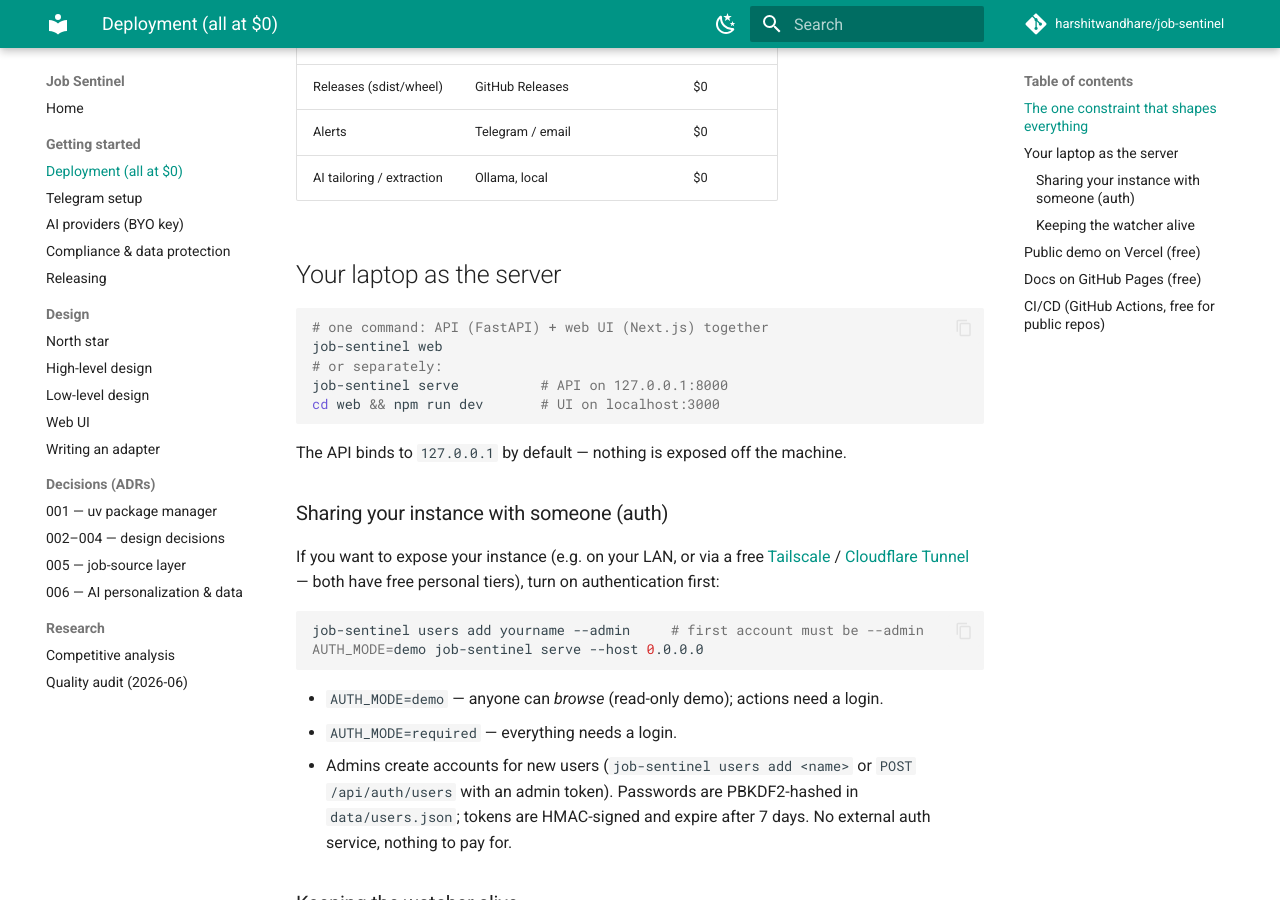
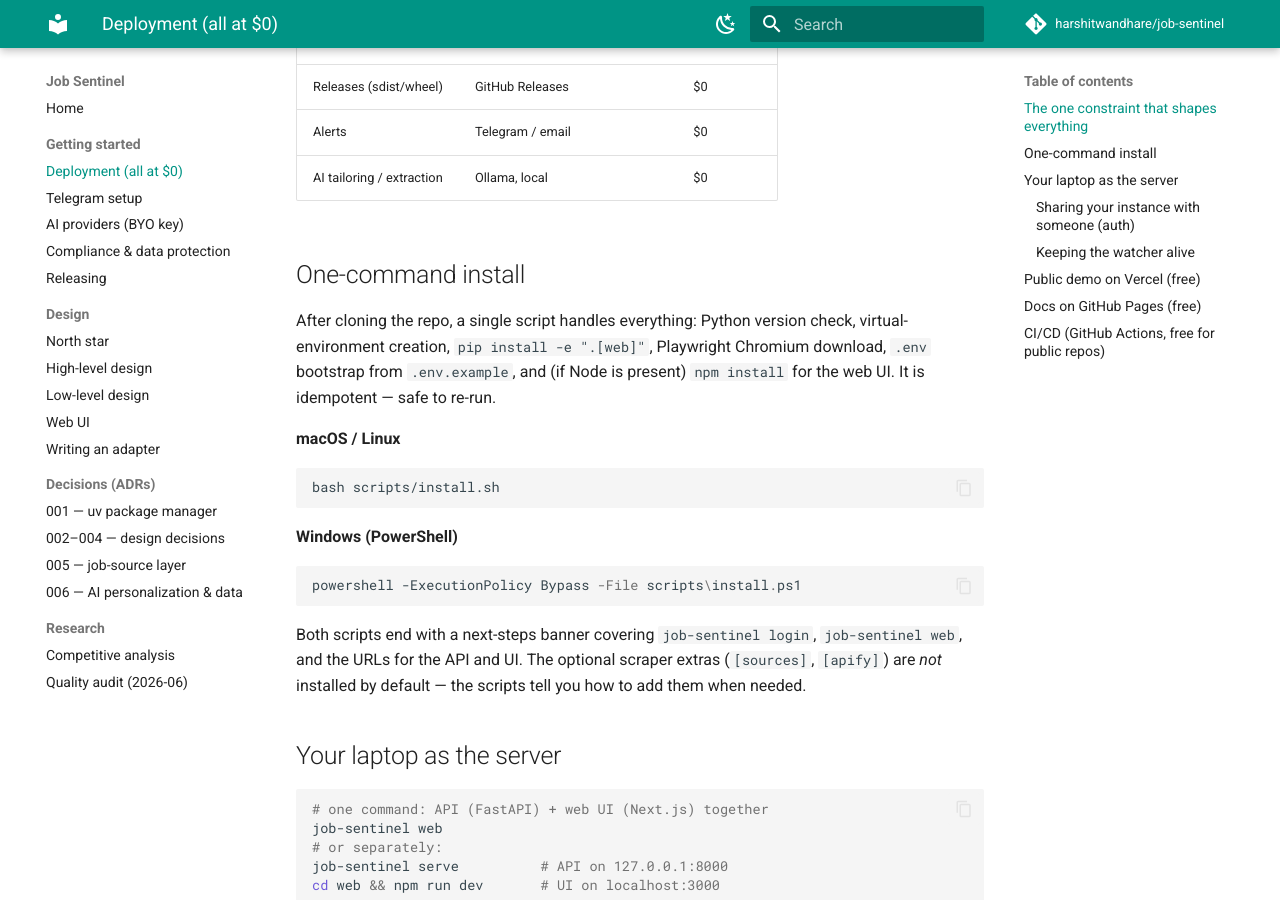
Before and after one commit to harshitwandhare/job-sentinel, an MkDocs documentation site: the page built from docs/deployment.md, in a window 1280 px wide and 900 px high, scrolled down 817 px. Built offline with MkDocs 1.6.1 and Material for MkDocs 9.7.7, drawn with Linux system fonts in a browser that asks for light colours; comment, search, counter and statistics services are not loaded.

Commit message:
feat: one-command installer (sh + ps1) and PyPI metadata polish
- scripts/install.sh + install.ps1: idempotent local setup from a clone —
  verify Python 3.11+, create/reuse .venv, install .[web], fetch Playwright
  Chromium, scaffold .env (never overwrite), optional web/ npm install, and a
  clear next-steps banner. Resolve repo root from the script path; fail fast.
- pyproject: broaden description, bump Development Status to Beta, add valid
  Trove classifiers (Console/Web/Developers/Search/LaTeX/Typed) and keywords
  (resume, ats, fastapi, nextjs, local-first, llm, ollama). twine check passes.
- deployment.md: one-command-install subsection.

````diff
--- a/docs/deployment.md
+++ b/docs/deployment.md
@@ -27,6 +27,30 @@
 | Releases (sdist/wheel)    | GitHub Releases      | $0   |
 | Alerts                    | Telegram / email     | $0   |
 | AI tailoring / extraction | Ollama, local        | $0   |
+
+## One-command install
+
+After cloning the repo, a single script handles everything: Python version
+check, virtual-environment creation, `pip install -e ".[web]"`, Playwright
+Chromium download, `.env` bootstrap from `.env.example`, and (if Node is
+present) `npm install` for the web UI. It is idempotent — safe to re-run.
+
+**macOS / Linux**
+
+```bash
+bash scripts/install.sh
+```
+
+**Windows (PowerShell)**
+
+```powershell
+powershell -ExecutionPolicy Bypass -File scripts\install.ps1
+```
+
+Both scripts end with a next-steps banner covering `job-sentinel login`,
+`job-sentinel web`, and the URLs for the API and UI. The optional scraper
+extras (`[sources]`, `[apify]`) are *not* installed by default — the scripts
+tell you how to add them when needed.
 
 ## Your laptop as the server
 
````
Also changed, not shown: pyproject.toml (+11 -3 lines), 2 other files.
